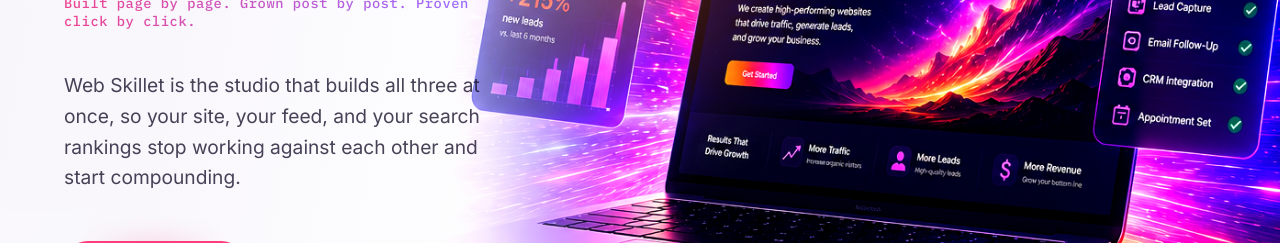
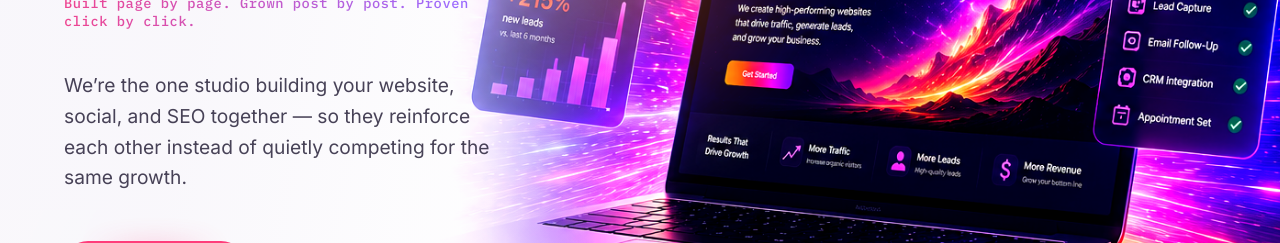
Before and after one commit to nicmartinez1/nmcreative, a Next.js app: page / in a window 1280 px wide. Shown: the part 506-749 px from the top of the page. Built offline with nearby package versions, Linux system fonts and the light colour scheme.

Commit message:
Reword homepage hero paragraph

```diff
--- a/app/page.tsx
+++ b/app/page.tsx
@@ -455,9 +455,8 @@
               Built page by page. Grown post by post. Proven click by click.
             </Reveal>
             <Reveal delay={200} className="ws-hero-sub">
-              Web Skillet is the studio that builds all three at once, so your
-              site, your feed, and your search rankings stop working against
-              each other and start compounding.
+              We&rsquo;re the one studio building your website, social, and SEO together — so they
+              reinforce each other instead of quietly competing for the same growth.
             </Reveal>
             <Reveal delay={240} className="ws-hero-actions">
               <Link href="/contact" className="ws-btn-primary">
```
